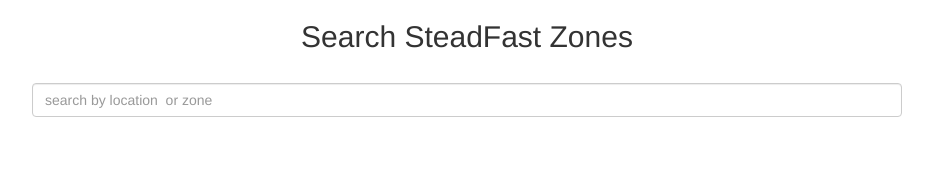
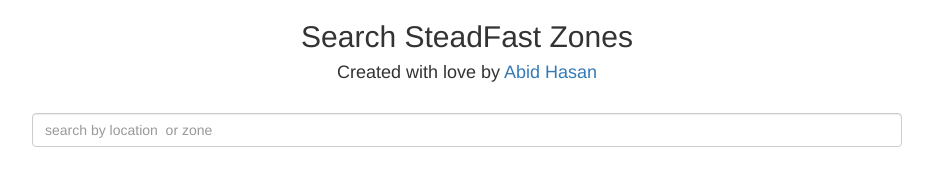
Before and after one commit to AbidHasan007/sf-zone, a plain HTML site: page index.html in a window 1280 px wide. Shown: the whole page, without its empty margins (173-1106 px from the left). Drawn offline with nearby package versions, Linux system fonts and the light colour scheme.

Commit message:
added new header

```diff
--- a/index.html
+++ b/index.html
@@ -23,12 +23,15 @@
   .link-class:hover{
    background-color:#f1f1f1;
   }
-
+  a{
+    text-decoration: none;
+  }
   </style>
 </head>
 <body>
     <div class="container" style="width:900px;">
         <h2 align="center">Search SteadFast Zones</h2>
+        <h4 align="center">Created with love by <a href="https://www.facebook.com/abidhasan2017" target="_blank">Abid Hasan</a></h4>
         <br />
         <div align="center">
                <input type="text" name="search" id="search" placeholder="search by location  or zone" class="form-control">
```
